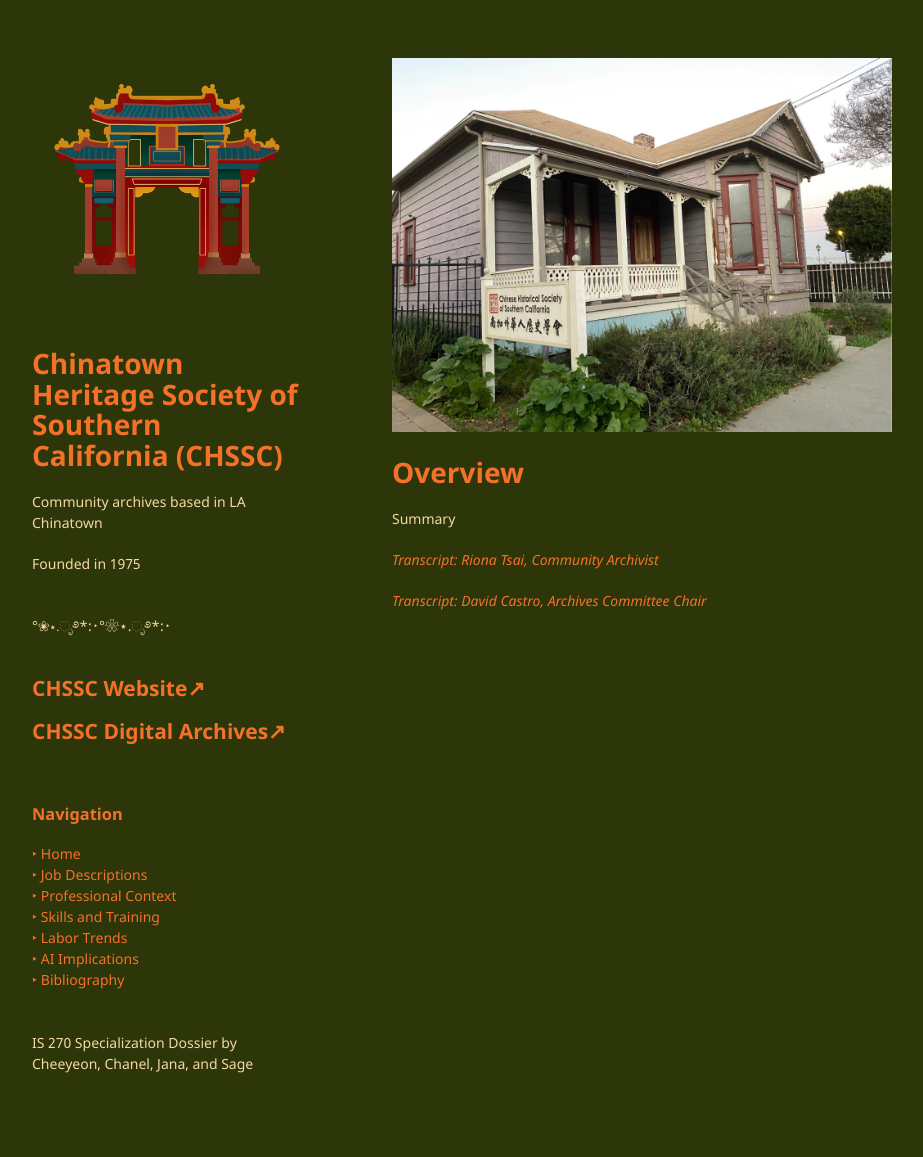
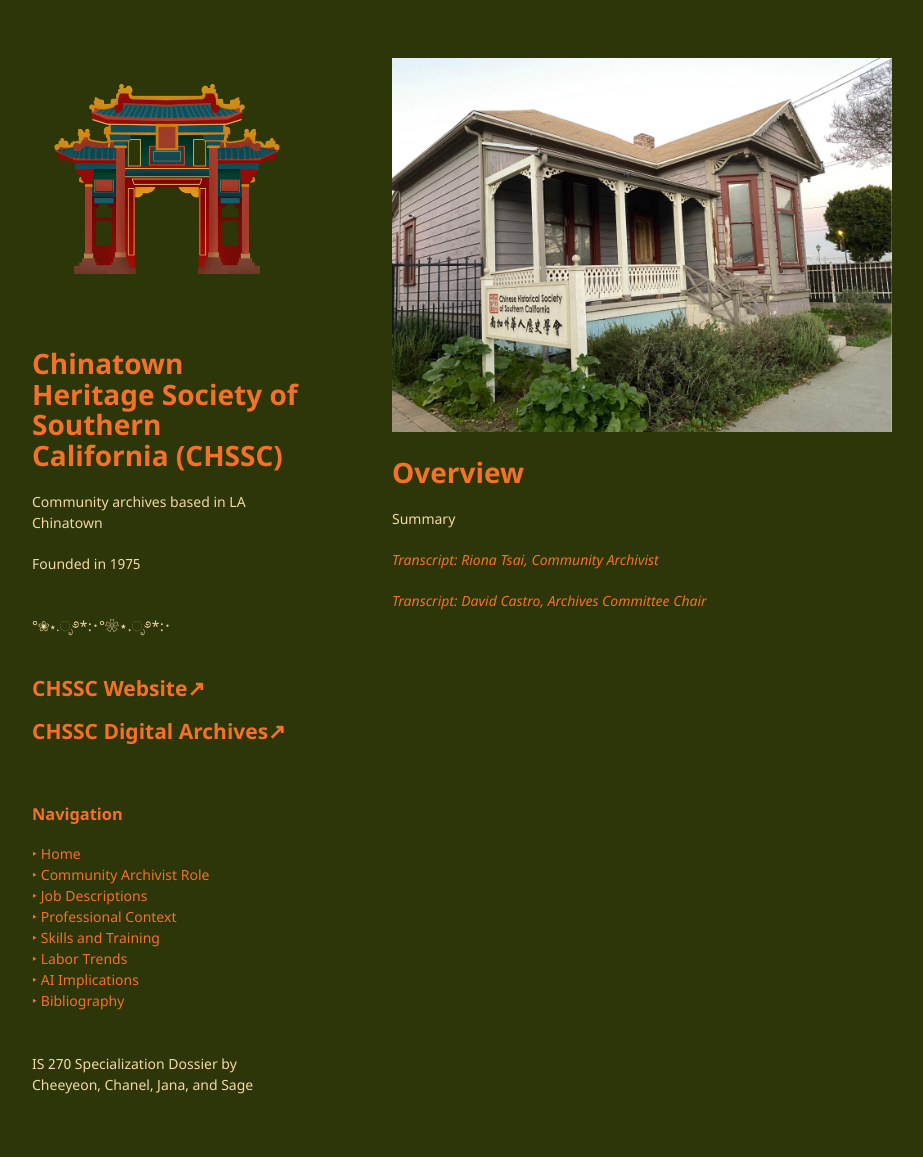
Before and after one commit to chaanelly/IS270-CHSSC, a Jekyll site: the page built from index.md, in a window 1280 px wide. Shown: the whole page, without its empty margins (178-1101 px from the left). Built offline with Jekyll 4.4.1, drawn with Linux system fonts in a browser that asks for light colours; our own code applies the rules of GitHub Pages for plain Markdown files; before the commit the page ends 1136 px from its top, so only the background shows below that.

Commit message:
Update default.html

```diff
--- a/_layouts/default.html
+++ b/_layouts/default.html
@@ -30,7 +30,9 @@
          <h3>Navigation</h3>
         <a href="{{ site.baseurl }}/index.html">‣ Home</a>
         <br>
-        <a href="{{ site.baseurl }}/pages/community-archivist.html">‣ Job Descriptions</a>
+        <a href="{{ site.baseurl }}/pages/community-archivist.html">‣ Community Archivist Role</a>
+        <br>
+        <a href="{{ site.baseurl }}/pages/job-descriptions.html">‣ Job Descriptions</a>
         <br>
         <a href="{{ site.baseurl }}/pages/professional-context.html">‣ Professional Context</a>
         <br>
```
